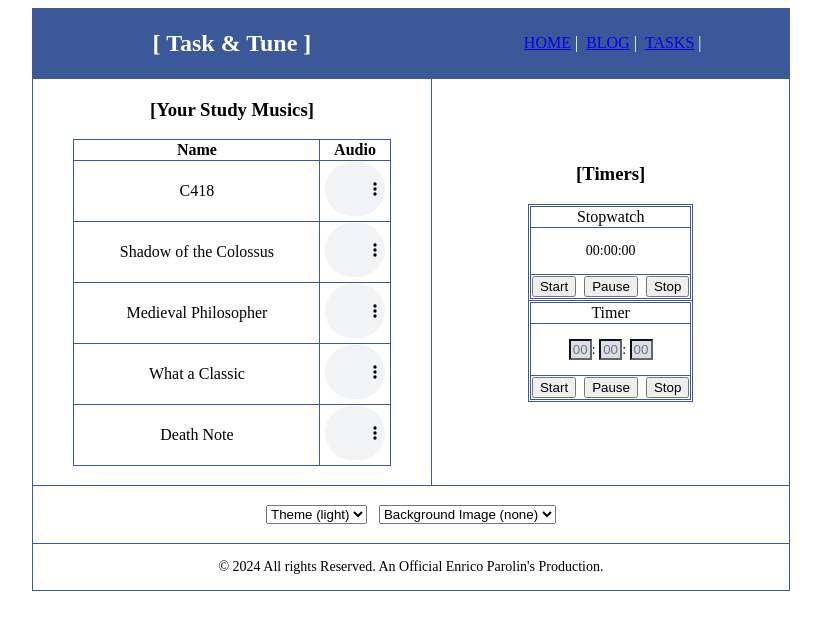
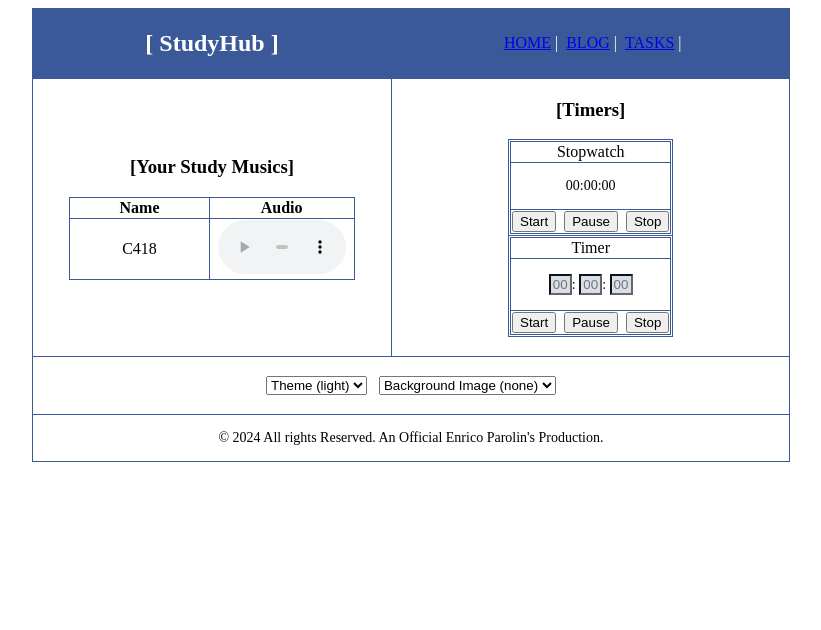
Before and after one commit to ico3111/ICOMAN, a PHP site: page /home in a window 1280 px wide. Shown: the top 630 px of the page, without its empty margins (229-1050 px from the left). Run offline with PHP 8.4, Linux system fonts and the light colour scheme; the visitor is signed in with stand-in values (Sample User, id 1).

Commit message:
os js funcionando

```diff
--- a/views/home.php
+++ b/views/home.php
@@ -29,31 +29,7 @@
                     <tr>
                         <td>C418</td>
                         <td>
-                            <audio src="../musicas/The C418 Playlist.mp3" controls></audio>
-                        </td>
-                    </tr>
-                    <tr>
-                        <td>Shadow of the Colossus</td>
-                        <td>
-                            <audio src="../musicas/Shadow of the Colossus Soundtrack.mp3" controls></audio>
-                        </td>
-                    </tr>
-                    <tr>
-                        <td>Medieval Philosopher</td>
-                        <td>
-                            <audio src="../musicas/Filosofo Medieval.mp3" controls></audio>
-                        </td>
-                    </tr>
-                    <tr>
-                        <td>What a Classic</td>
-                        <td>
-                            <audio src="../musicas/What a Classic.mp3" controls></audio>
-                        </td>
-                    </tr>
-                    <tr>
-                        <td>Death Note</td>
-                        <td>
-                            <audio src="../musicas/Study as if you_re Light Yagami.mp3" controls></audio>
+                            <audio src="/media/musics/minecraft.mp3" controls></audio>
                         </td>
                     </tr>
                 </tbody>
--- a/views/templates/pageFooter.php
+++ b/views/templates/pageFooter.php
@@ -10,10 +10,10 @@
                         &nbsp;
                         <select id="selectImage">
                             <option value="none" selected>Background Image (none)</option>
-                            <option value="imgs/backgroud/1.jpg">Shadow 1</option>
-                            <option value="imgs/backgroud/2.jpg">Shadow 2</option>
-                            <option value="imgs/backgroud/3.jpg">Shadow 3</option>
-                            <option value="imgs/backgroud/4.jpg">Shadow 4</option>
+                            <option value="/media/backgrounds/1.jpg">Shadow 1</option>
+                            <option value="/media/backgrounds/2.jpg">Shadow 2</option>
+                            <option value="/media/backgrounds/3.jpg">Shadow 3</option>
+                            <option value="/media/backgrounds/4.jpg">Shadow 4</option>
                         </select>
                     </center>
                     <br>
@@ -29,8 +29,8 @@
         </tbody>
     </table>
 </center>
-<script src="scripts/cronometro.js"></script>
-<script src="scripts/timer.js"></script>
-<script src="scripts/changeBackground.js"></script>
+<script src="/views/scripts/cronometro.js"></script>
+<script src="/views/scripts/timer.js"></script>
+<script src="/views/scripts/changeBackground.js"></script>
 </body>
 </html>
--- a/views/templates/pageHeader.php
+++ b/views/templates/pageHeader.php
@@ -10,10 +10,10 @@
 <center>
     <table width="60%">
         <tbody>
-            <tr class="header" style="background-color: #3b5998; color: white">
+            <tr id="header" style="background-color: #3b5998; color: white">
                 <td>
                     <center>
-                        <h2>[ Task & Tune ]</h2>
+                        <h2>[ StudyHub ]</h2>
                     </center>
                 </td>
                 <td>
```
